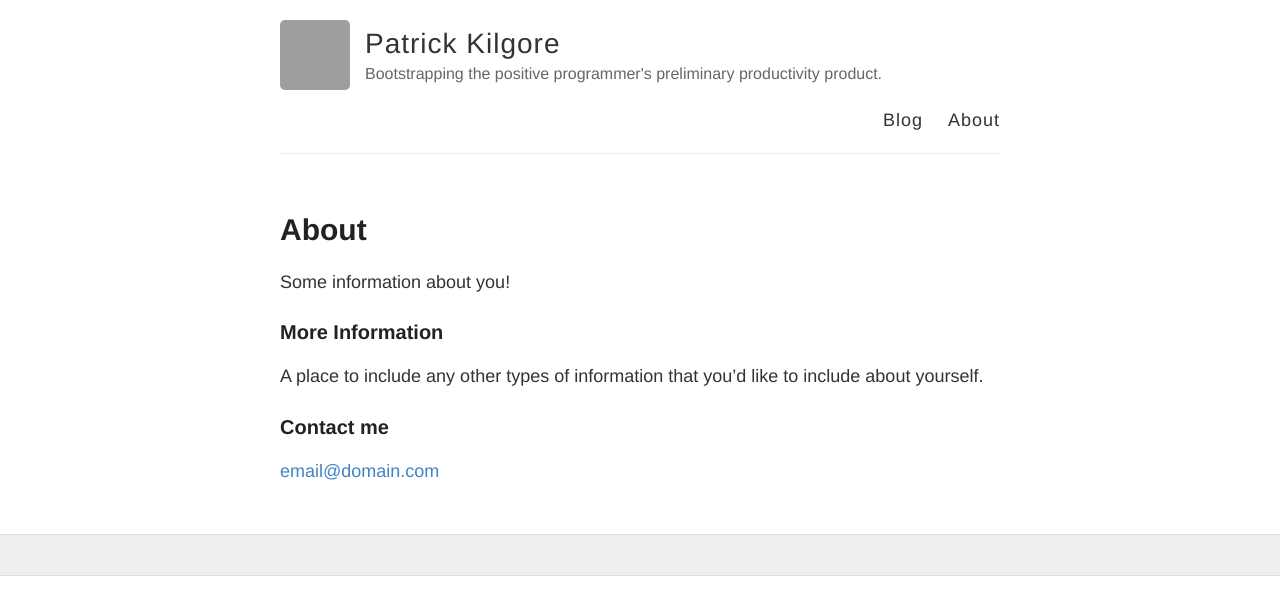
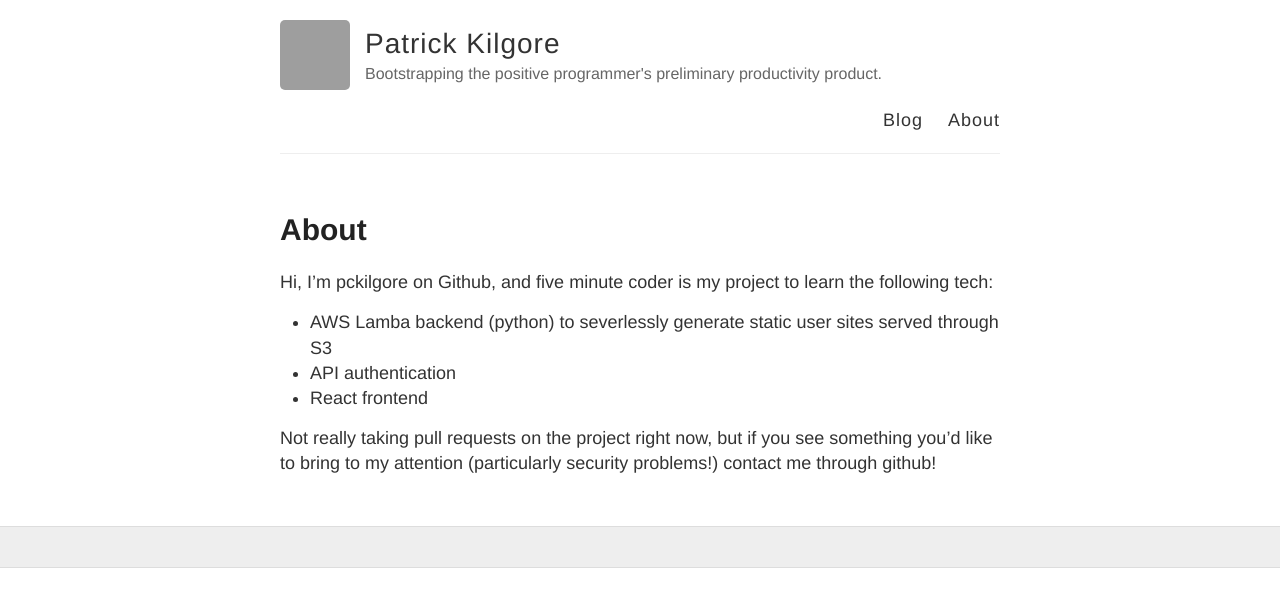
Before and after one commit to pckilgore/fiveminutecoder, a Jekyll site: the page built from about.md, in a window 1280 px wide. Shown: the top 615 px of the page. Built offline with Jekyll 4.4.1, drawn with Linux system fonts in a browser that asks for light colours; grey boxes are pictures that could not be loaded.

Commit message:
Update about.md

```diff
--- a/about.md
+++ b/about.md
@@ -4,12 +4,9 @@ title: About
 permalink: /about/
 ---
 
-Some information about you!
+Hi, I'm pckilgore on Github, and five minute coder is my project to learn the following tech:
+* AWS Lamba backend (python) to severlessly generate static user sites served through S3
+* API authentication
+* React frontend
 
-### More Information
-
-A place to include any other types of information that you'd like to include about yourself.
-
-### Contact me
-
-[email@domain.com](mailto:email@domain.com)
+Not really taking pull requests on the project right now, but if you see something you'd like to bring to my attention (particularly security problems!) contact me through github!
```
